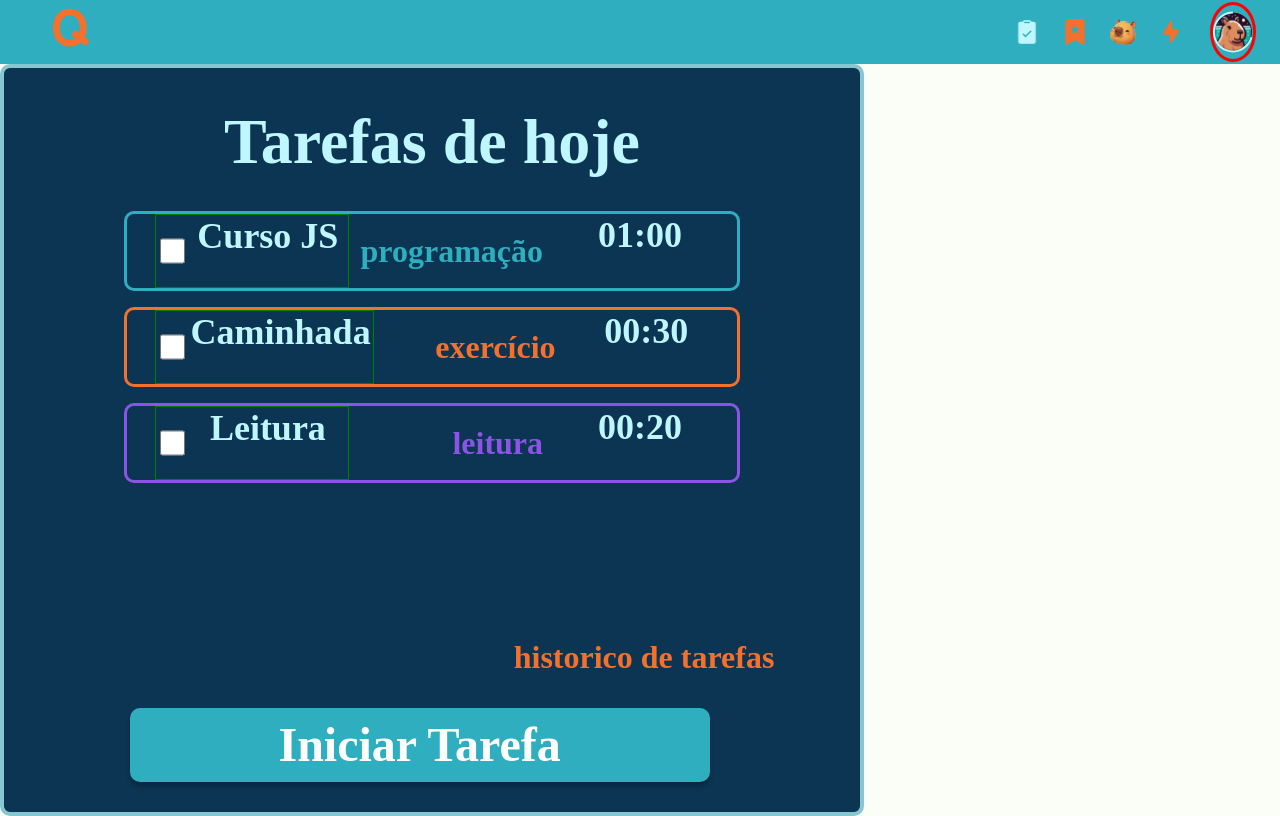
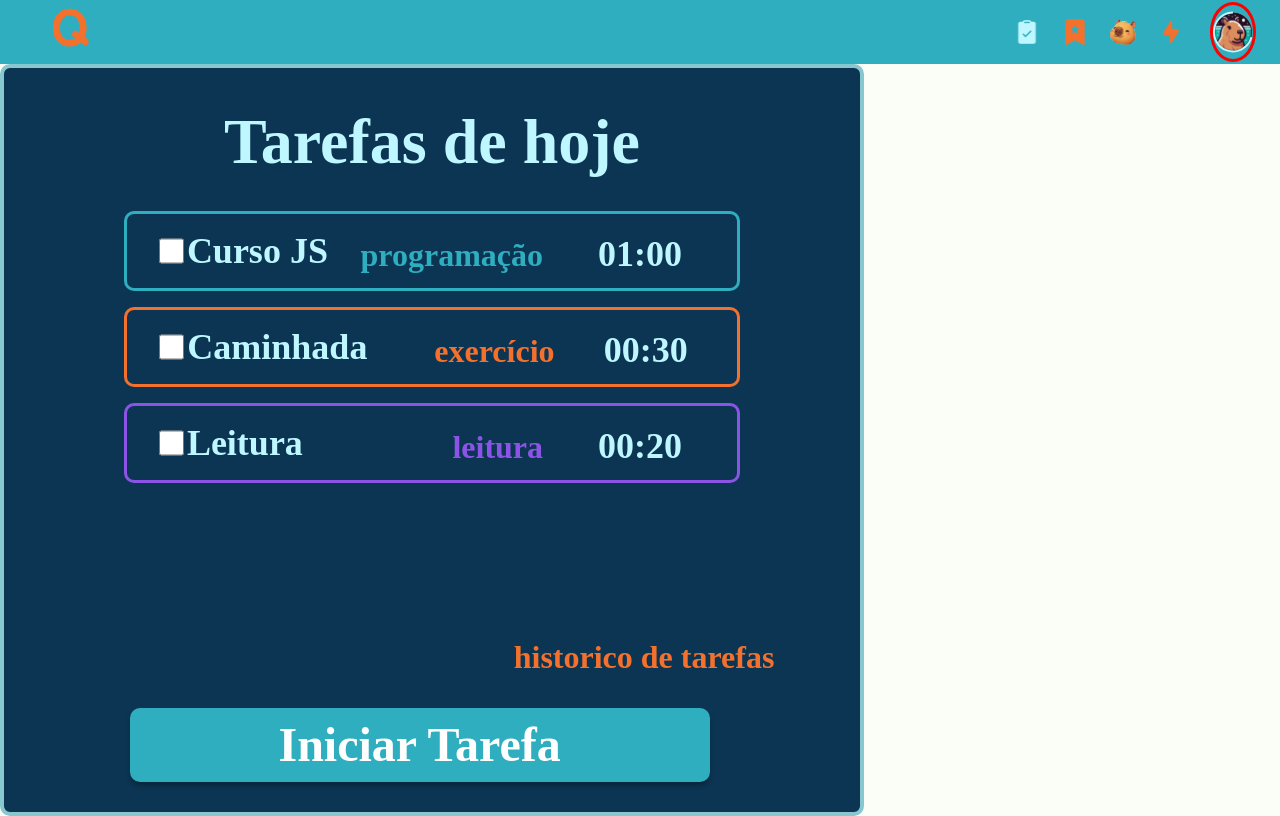
Before and after one commit to sQsquad/sQpets, a React (Vite) app: page /dashboard in a window 1280 px wide. Built offline with nearby package versions, Linux system fonts and the light colour scheme; a web font is replaced by a local one.

Commit message:
edit: alinhamento componente input

```diff
--- a/src/components/InputCheckBox/inputCheckbox.css
+++ b/src/components/InputCheckBox/inputCheckbox.css
@@ -9,7 +9,6 @@
   display: flex;
   position: relative;
   align-items: center;
-  border: green 1px solid;
 }
 
 .input_checkbox {
--- a/src/components/InputCheckBox/inputCheckbox.sass
+++ b/src/components/InputCheckBox/inputCheckbox.sass
@@ -5,11 +5,9 @@
     display: flex
     position: relative
     align-items: center
-    border: green 1px solid
 
 .input_checkbox
     display: flex
-    gap: 50px
     width: 30px
     height: 30px
     border-radius: 10px
@@ -17,4 +15,8 @@
     font-weight: 700
     color: globalVariable.$dark-blue
     background: globalVariable.$bg-modal
+
+.label
+    display: flex
+    align-items: center
 /*---- Fim estilizaçào do input_checkbox ----*/
--- a/src/components/Tarefa/index.jsx
+++ b/src/components/Tarefa/index.jsx
@@ -4,6 +4,7 @@ import styled from 'styled-components';
 const TarefaContainer = styled.div`
     display: flex;
     justify-content: space-between;
+    align-items: baseline;
     width: 90%;
     height: 80px;
     font-family: var(--fonte);
@@ -16,17 +17,13 @@ const CheckboxContainer = styled.div`
     font-weight: bold;
     color: var(--light-blue);
     display: flex;
-    text-align: center;
     justify-content: center;
-    border: none;
 `
 const TarefaCategoria = styled.p`
 color: ${(props) => props.$cor};
     font-size: 2rem;
     font-weight: bold;
     display: flex;
-    text-align: center;
-    align-items: center;
     justify-content: flex-end;
     border: none;
 `
```
